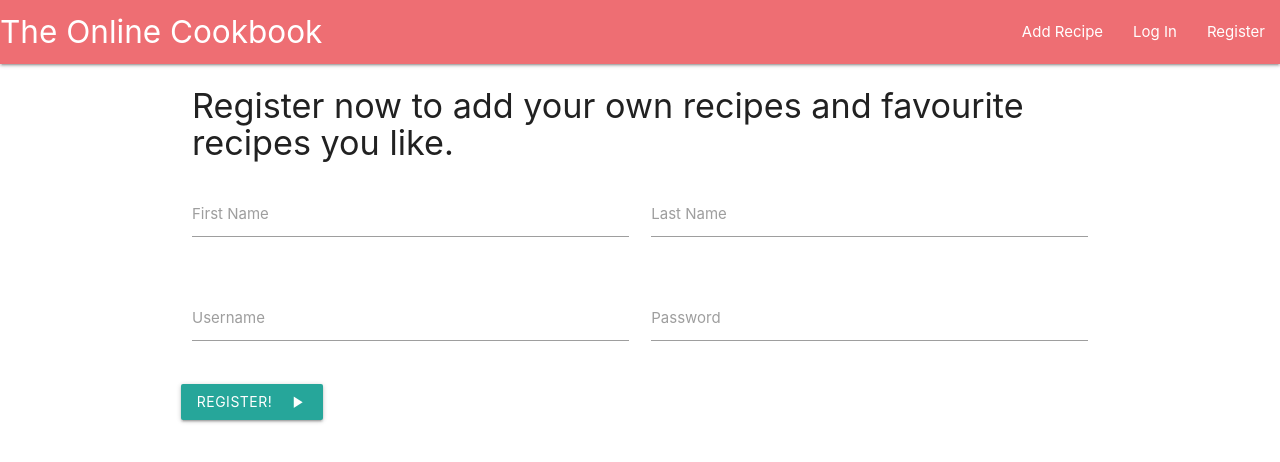
After one commit to jamiebird119/Milestone-Project-the_online_kitchen, a Flask app: page /register in a window 1280 px wide. The commit adds this page. Shown: the top 462 px of the page. Run offline with Flask 2, Linux system fonts and the light colour scheme; some libraries are stand-ins or nearby versions.

Commit message:
Added a registration page and user logged in base html

```diff
--- a/app.py
+++ b/app.py
@@ -19,6 +19,7 @@ mongo = PyMongo(app)
 def home():
     return render_template("index.html")
 
+
 @app.route("/addrecipe")
 def addrecipe():
     return render_template("add_recipe.html")
@@ -26,15 +27,37 @@ def addrecipe():
 
 @app.route("/insert_recipe/", methods=["POST"])
 def insert_recipe():
+    recipes = mongo.db.recipes
     name = request.form.get("recipe_name")
     added_by = request.form.get("added_by")
-    ingredients = {request.form.get("ingredients_name"), request.form.get("ingredients_quantity")}
+    ingredients = request.form.getlist("ingredient")
+    print(ingredients)
+    ingredients_quantity = request.form.getlist("ingredient_quantity")
+    print(ingredients_quantity)
     method = request.form.get("method")
     difficulty = request.form.get("difficulty")
     cooking_time = request.form.get("cooking_time")
-    recipe = request.form.to_dict()
-    print(recipe)
-    return render_template('recipe.html', recipes=recipe)
+    recipe = {"recipe_name": name, "added_by": added_by,
+              "method": method,
+              "ingredients": ingredients,
+              "ingredients_quantity": ingredients_quantity,
+              "difficulty": difficulty,
+              "cooking_time": cooking_time}
+    return render_template('recipe.html', recipe=recipe)
+
+
+@app.route('/register')
+def register():
+    return render_template("register.html")
+
+
+@app.route('/adduser', methods=["POST"])
+def adduser():
+    user = mongo.db.users
+    user.insert_one(request.form.to_dict())
+    return render_template("loggedin.html", user=request.form.to_dict())
+
+
 
 
 if __name__ == '__main__':
--- a/static/js/run.js
+++ b/static/js/run.js
@@ -4,24 +4,23 @@ $(document).ready(function(){
 
 function add_ingredients(){
     var el = $("#additional_ingredients");
-    if (el.is(':empty')){
     el.append(`<div class="row added">
 			<div class="input-field col s5">
 				<input
-          id="ingredient_2"
-          name="ingredient_2"
+          id="ingredient[]"
+          name="ingredient[]"
           type="text"
           class="validate"
         />
-				<label for="ingredient_name">Ingredient Name</label>
+				<label for="ingredient">Ingredient Name</label>
 			</div>
 
 			<div class="input-field col s5">
 				<input
-          id="ingredient_quantity_2"
+          id="ingredient_quantity[]"
           type="text"
           class="validate"
-          name="ingredient_quantity_2"
+          name="ingredient_quantity[]"
         />
 				<label for="ingredient_quantity">Ingredient Quantity</label>
 			</div>
@@ -33,40 +32,6 @@ function add_ingredients(){
                 </div>
                 </div>`);
     }
-    else{
-                    id = $("#additional_ingredients .validate:last").attr('id')
-                    split_id = id.split("_")
-                    count = parseInt(split_id[2])
-                    console.log(count)
-                    count += 1;
-                    el.append(`<div class="row added">
-			<div class="input-field col s5">
-				<input
-          id="ingredient_name_${count}"
-          name="ingredient_name_${count}"
-          type="text"
-          class="validate"
-        />
-				<label for="ingredient_name">Ingredient Name</label>
-			</div>
-
-			<div class="input-field col s5">
-				<input
-          id="ingredient_quantity_${count}"
-          type="text"
-          class="validate"
-          name="ingredient_quantity_${count}"
-        />
-				<label for="ingredient_quantity">Ingredient Quantity</label>
-			</div>
-            <div class="col s2">
-            <a class="btn-floating btn-large waves-effect waves-light red"
-				onclick="remove_ingredients()">
-                <i class="material-icons">remove</i>
-                </a>
-                </div>
-                </div>`);
-    };
 
 }
 function remove_ingredients(){
--- a/templates/base.html
+++ b/templates/base.html
@@ -16,17 +16,21 @@
 <body>
 	<nav>
 		<div class="nav-wrapper navbar-fixed">
-			<a href="#!" class="brand-logo">The Online Cookbook</a>
+			<a href="#" class="brand-logo">The Online Cookbook</a>
 			<a href="#" data-target="mobile-demo" class="sidenav-trigger"><i class="material-icons">menu</i></a>
 			<ul class="right hide-on-med-and-down">
 				<li><a href="{{ url_for('addrecipe')}}">Add Recipe</a></li>
+                <li><a href="">Log In</a></li>
+                <li><a href="{{url_for('register')}}">Register</a></li>
 
 			</ul>
 		</div>
 	</nav>
 
 	<ul class="sidenav navbar-fixed" id="mobile-demo">
-		<li><a href="sass.html">Add Recipe</a></li>
+		<li><a href="">Add Recipe</a></li>
+        <li><a href="">Log In</a></li>
+        <li><a href="">Register</a></li>
 	</ul>
 	<div class="container">
 		{% block content %}
--- /dev/null
+++ b/templates/register.html
@@ -0,0 +1,57 @@
+{% extends 'base.html' %} {% block content %}
+<h4> Register now to add your own recipes and favourite recipes you like. </h4>
+
+<form class="col s12" action="{{ url_for('adduser')}}" method="POST">
+  <div class="row">
+    <div class="input-field col s6">
+      <input
+        id=" first_name"
+        name="first_name"
+        type="text"
+        class="validate"
+        required
+      />
+      <label for="first_name">First Name</label>
+    </div>
+    <div class="input-field col s6">
+      <input
+        id=" last_name"
+        name="last_name"
+        type="text"
+        class="validate"
+        required
+      />
+      <label for="last_name">Last Name</label>
+    </div>
+  </div>
+  <div class="row">
+    <div class="input-field col s6">
+      <input
+        id="user_name"
+        name="user_name"
+        type="text"
+        class="validate"
+        required
+      />
+      <label for="first_name">Username</label>
+    </div>
+    <div class="input-field col s6">
+      <input
+        id="password"
+        name="password"
+        type="text"
+        class="validate"
+        required
+      />
+      <label for="password">Password</label>
+    </div>
+  </div>
+  <div class="row">
+			<button class="btn waves-effect waves-light" type="submit" name="action">
+        Register!
+        <i class="material-icons right">play_arrow</i>
+      </button>
+		</div>
+</form>
+
+{% endblock %}
```
Also changed, not shown: templates/add_recipe.html (+9 -5 lines), templates/loggedin.html (added, +57 -0 lines), templates/recipe.html (+17 -1 lines).
